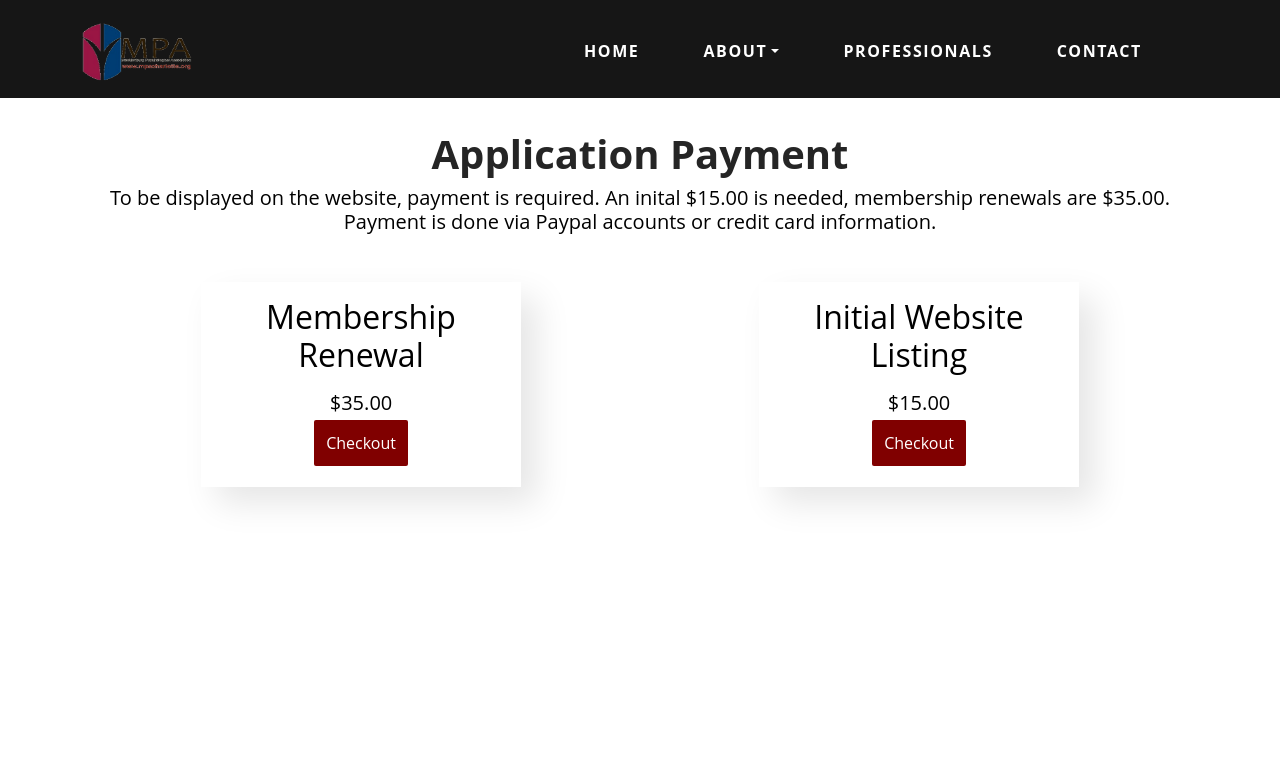
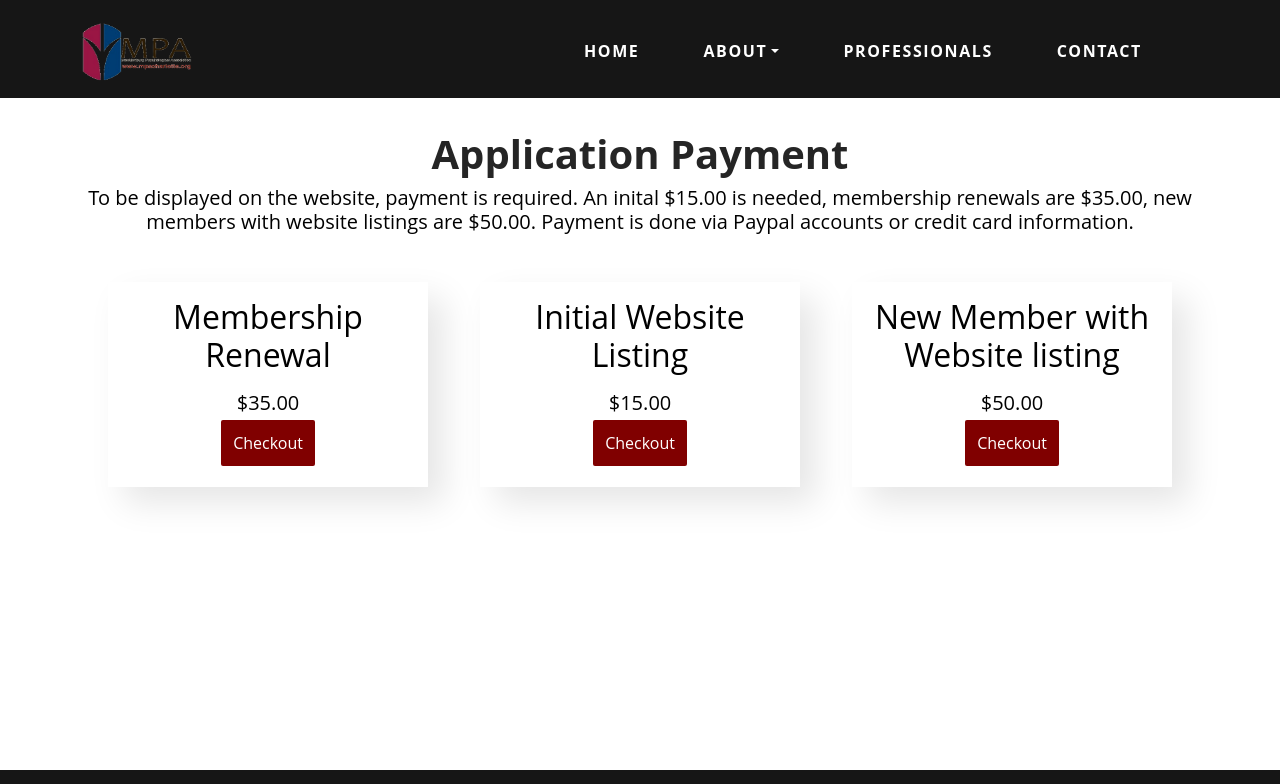
Before and after one commit to Clubin1/MpaFrontend, a React (Create React App) app: page /payment in a window 1280 px wide. Shown: the top 784 px of the page. Built offline with nearby package versions, Linux system fonts and the light colour scheme.

Commit message:
added another payment option

```diff
--- a/src/Components/Pages/Payment.js
+++ b/src/Components/Pages/Payment.js
@@ -7,6 +7,7 @@ function Payment() {
 
     const [checkout, setCheckOut] = useState(false);
     const [checkout2, setCheckOut2] = useState(false);
+    const [checkout3, setCheckOut3] = useState(false);
 
     return (
         <div>
@@ -15,7 +16,7 @@ function Payment() {
                     <div className="card-center payment-section">
                         <h1 className="searchTitle">Application Payment</h1>
                         <h5 className="application-info">
-                            To be displayed on the website, payment is required. An inital $15.00 is needed, membership renewals are $35.00. Payment is done via Paypal accounts or credit card information.
+                            To be displayed on the website, payment is required. An inital $15.00 is needed, membership renewals are $35.00, new members with website listings are $50.00. Payment is done via Paypal accounts or credit card information.
                         </h5>
                         <div className="pay-row">
                             <div className="pay-card">
@@ -61,7 +62,30 @@ function Payment() {
                                     </a>
                                 )
                             } </div>
-                        </div>
+
+                        <div className="pay-card">
+                                <h2>
+                                New Member with Website listing
+                                </h2>
+                                <h5 className="payment-offset">
+                                   $50.00
+                                </h5>
+                                {
+                                checkout3 ? (
+                                    <Paypal2/>) : (
+                                    <a
+                                    href="#!"
+                                     className="landingButton" onClick={
+                                        () => {
+                                            setCheckOut3(true);
+                                        }
+                                    }>
+                                        Checkout
+                                    </a>
+                                )
+                            } </div>
+                                                    </div>
+
                     </div>
                 </Container>
             </div>
--- a/src/Components/Styles/Styles.css
+++ b/src/Components/Styles/Styles.css
@@ -738,7 +738,7 @@ section {
 
 .pay-row{
   display: flex;
-  justify-content: center;
+  justify-content: left;
   flex-direction: row;
   flex-wrap: wrap;
   justify-content: space-around;
@@ -748,8 +748,8 @@ section {
 }
 
 .payment-section{
-  height: 70rem;
-  min-height: 50vh;
+  height: auto;
+  min-height: 80vh;
 }
 
 .position{
```
Also changed, not shown: src/Components/Sections/Paypal3.js (added, +37 -0 lines).
